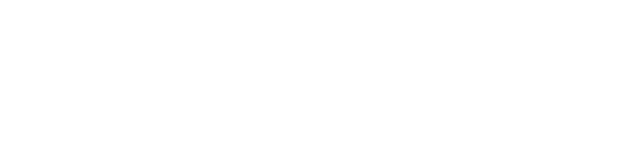
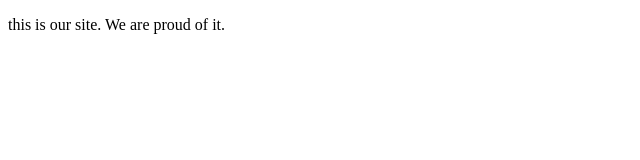
Before and after one commit to supriadi-yusuf/git-one, a plain HTML site: page index.html in a window 1280 px wide. Shown: the whole page, without its empty margins (0-640 px from the left). Drawn offline with Linux system fonts and the light colour scheme.

Commit message:
add news into index.html

```diff
--- a/index.html
+++ b/index.html
@@ -5,6 +5,8 @@
     <title></title>
   </head>
   <body>
-
+<div class="news" id="news">
+  <p>this is our site. We are proud of it.</p>
+</div>
   </body>
 </html>
```
